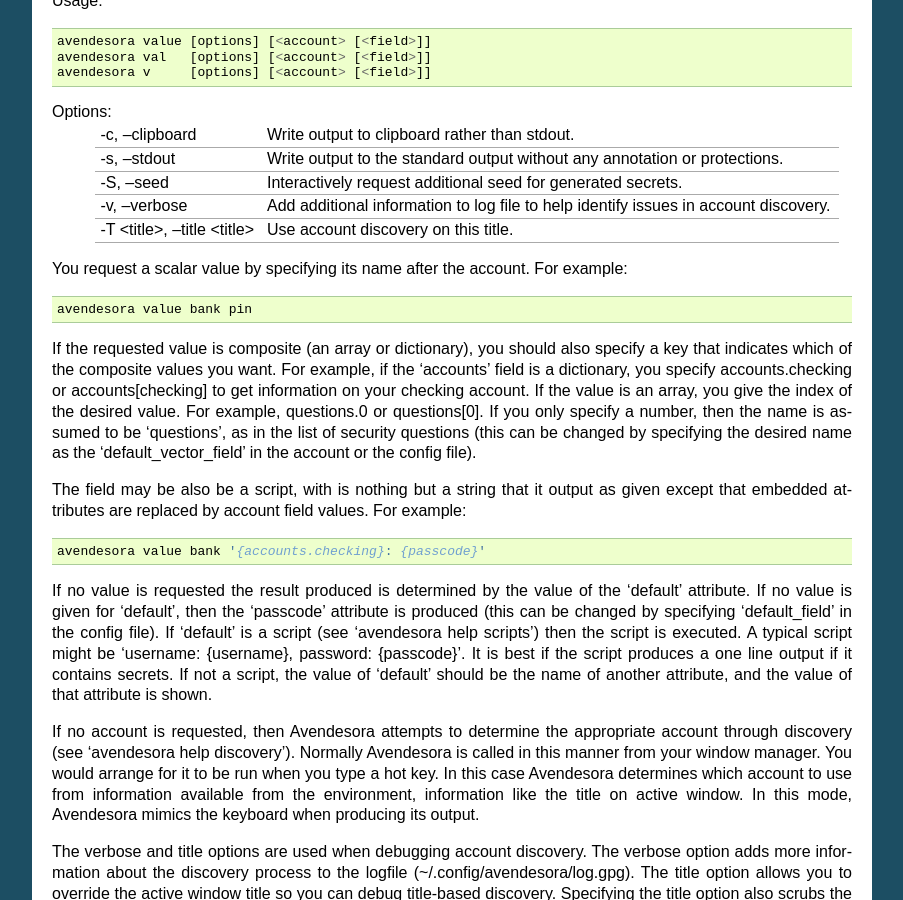
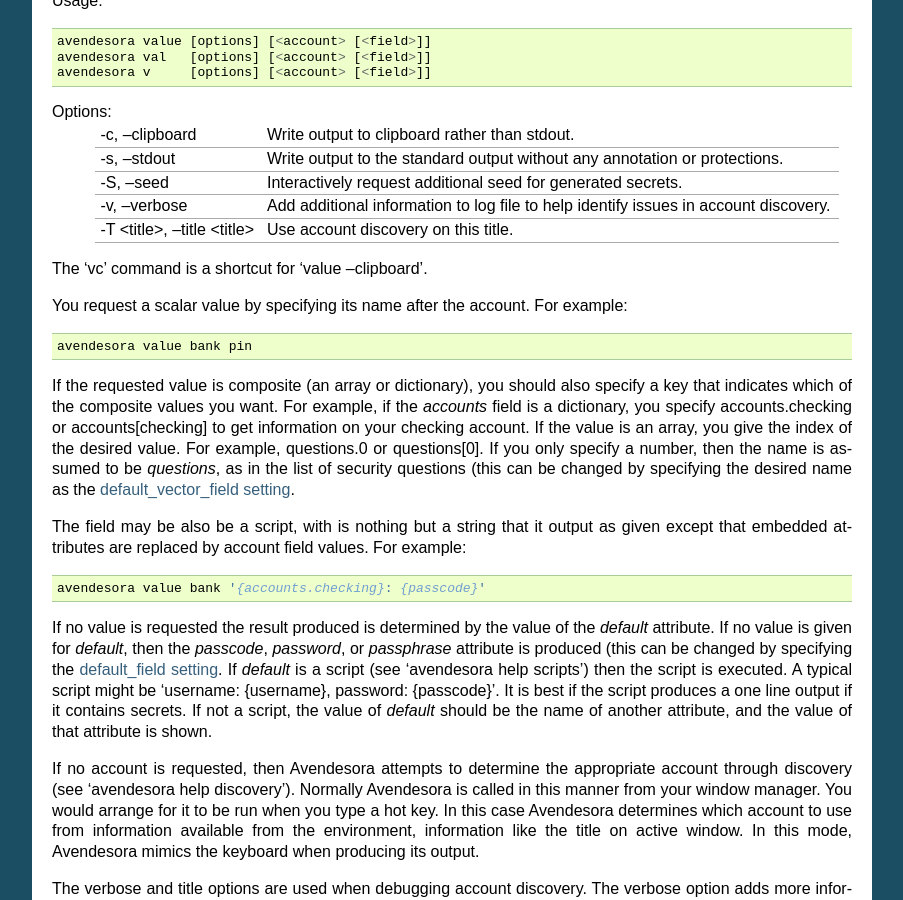
Before and after one commit to KenKundert/avendesora, a Sphinx documentation site: the page built from doc/commands.rst, in a window 1280 px wide and 900 px high, scrolled down 6601 px. Shown: the whole window, without its empty margins (198-1101 px from the left). Built offline with Sphinx 7.4.7, drawn with Linux system fonts in a browser that asks for light colours.

Commit message:
Improve the documentation/help messages a bit.

```diff
--- a/doc/advanced.rst
+++ b/doc/advanced.rst
@@ -334,7 +334,7 @@ that adds the one-time password to the output of the :ref:`credentials command
 entry of the one-time password to the browser. And finally it adds the *urls* to
 specify which URL the :ref:`browse command <browse command>` should use.
 
-It is easy to mimic Google Authenticator. Mimicing Authy is more difficult. To
+It is easy to mimic Google Authenticator. Mimicking Authy is more difficult. To
 do so, follow `these instructions
 <https://randomoracle.wordpress.com/2017/02/15/extracting-otp-seeds-from-authy>`_.
 Basically, the idea is to install the Authy Chrome app, start it, open the
--- a/doc/commands.rst
+++ b/doc/commands.rst
@@ -553,6 +553,8 @@ Options:
     -T <title>, --title <title> Use account discovery on this title.
     =========================== =============================================
 
+The 'vc' command is a shortcut for 'value --clipboard'.
+
 You request a scalar value by specifying its name after the account.
 For example::
 
@@ -560,14 +562,13 @@ For example::
 
 If the requested value is composite (an array or dictionary), you should
 also specify a key that indicates which of the composite values you
-want. For example, if the 'accounts' field is a dictionary, you specify
+want. For example, if the *accounts* field is a dictionary, you specify
 accounts.checking or accounts[checking] to get information on your
 checking account. If the value is an array, you give the index of the
 desired value. For example, questions.0 or questions[0]. If you only
-specify a number, then the name is assumed to be 'questions', as in the
+specify a number, then the name is assumed to be *questions*, as in the
 list of security questions (this can be changed by specifying the
-desired name as the 'default_vector_field' in the account or the config
-file).
+desired name as the :ref:`default_vector_field setting <settings>`.
 
 The field may be also be a script, with is nothing but a string that it
 output as given except that embedded attributes are replaced by account
@@ -576,14 +577,14 @@ field values. For example::
     avendesora value bank '{accounts.checking}: {passcode}'
 
 If no value is requested the result produced is determined by the value
-of the 'default' attribute. If no value is given for 'default', then the
-'passcode' attribute is produced (this can be changed by specifying
-'default_field' in the config file).  If 'default' is a script (see
-'avendesora help scripts') then the script is executed. A typical script
-might be 'username: {username}, password: {passcode}'. It is best if the
-script produces a one line output if it contains secrets. If not a
-script, the value of 'default' should be the name of another attribute,
-and the value of that attribute is shown.
+of the *default* attribute. If no value is given for *default*, then the
+*passcode*, *password*, or *passphrase* attribute is produced (this can
+be changed by specifying the :ref:`default_field setting <settings>`.
+If *default* is a script (see 'avendesora help scripts') then the script
+is executed.  A typical script might be 'username: {username}, password:
+{passcode}'.  It is best if the script produces a one line output if it
+contains secrets. If not a script, the value of *default* should be the
+name of another attribute, and the value of that attribute is shown.
 
 If no account is requested, then Avendesora attempts to determine the
 appropriate account through discovery (see 'avendesora help discovery').
```
Also changed, not shown: doc/configuring.rst (+6 -1 lines), 2 other files.
